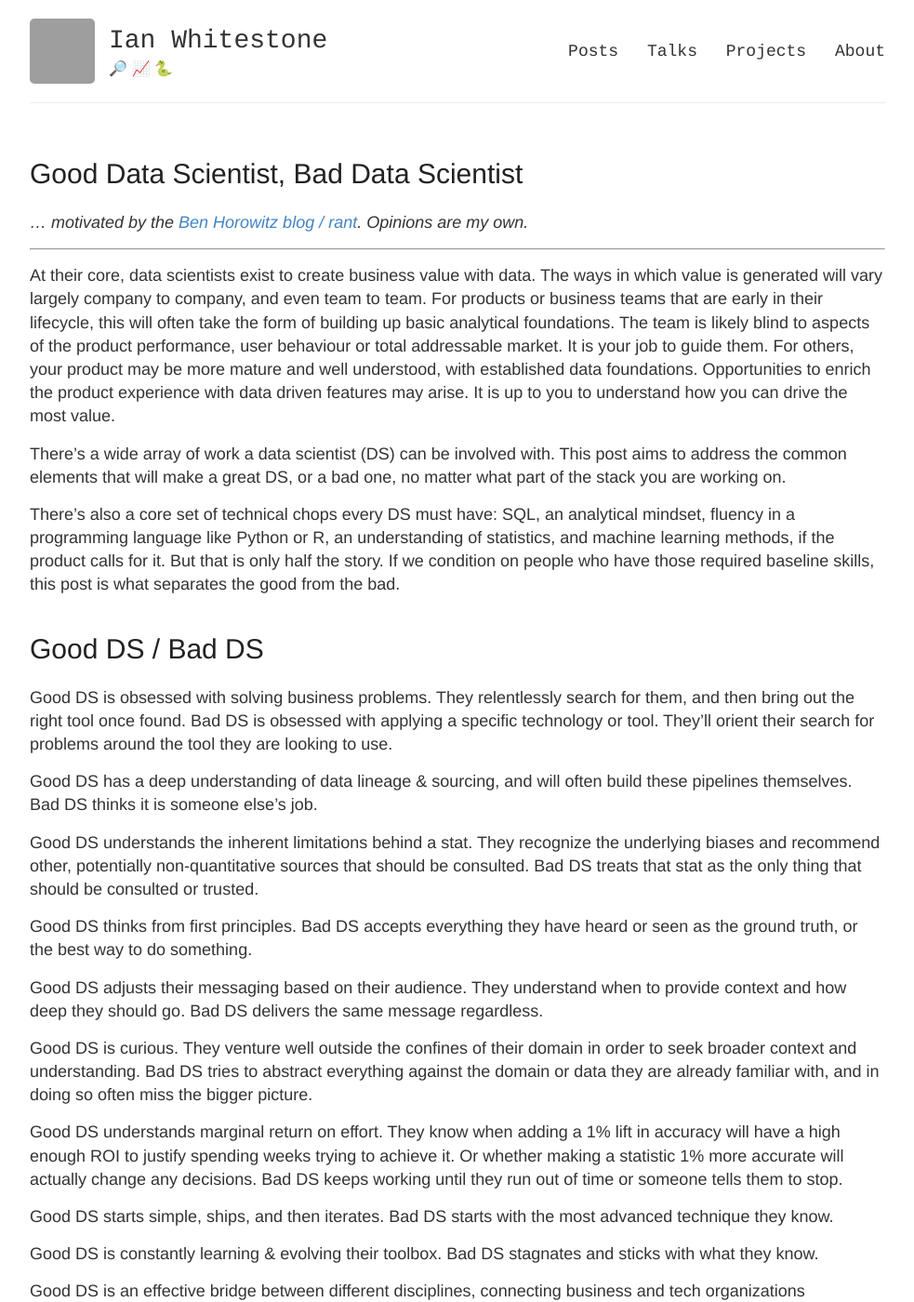
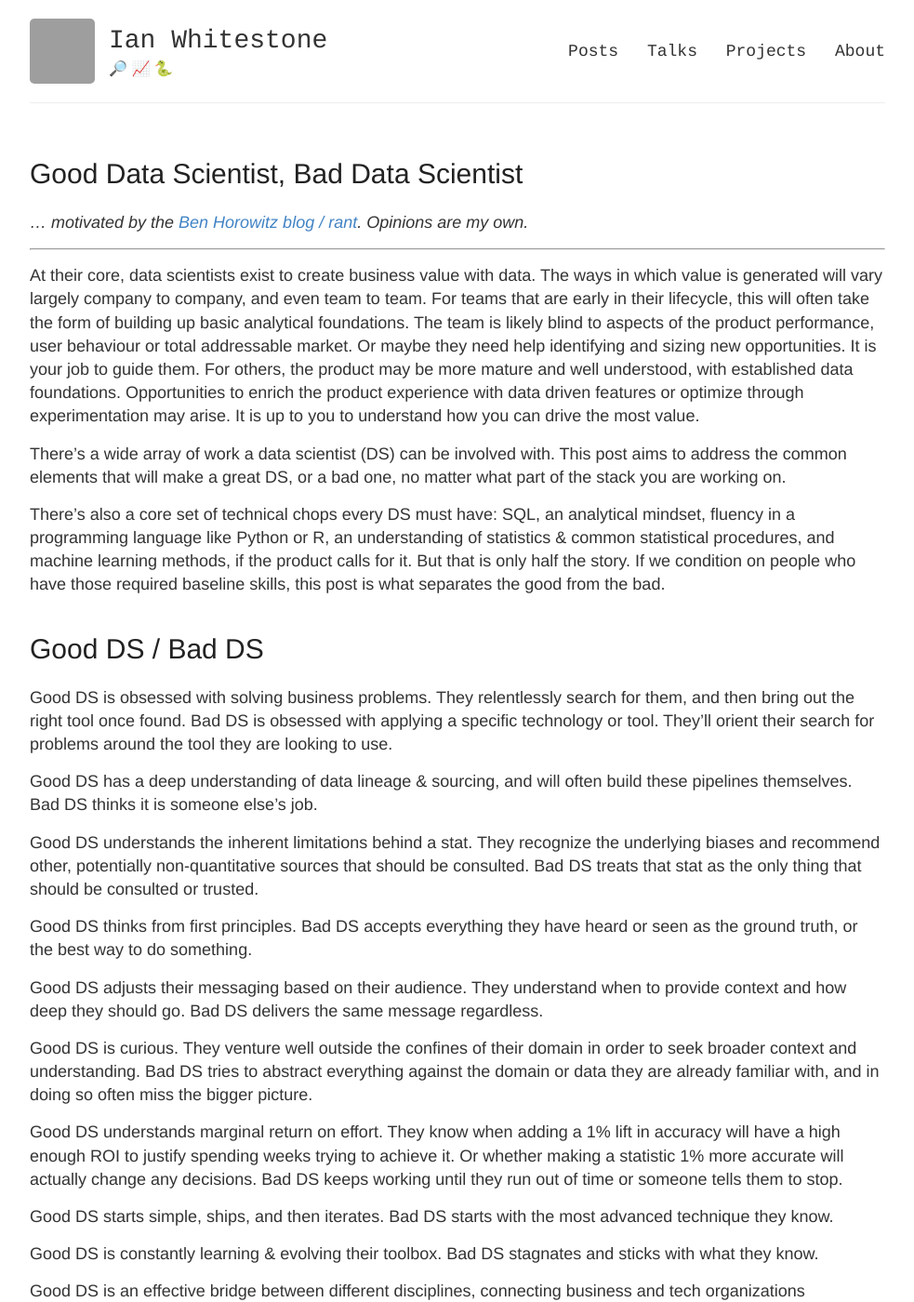
Before and after one commit to ian-whitestone/ian-whitestone.github.io, a Jekyll site: the page built from _posts/2021-05-09-good-ds-bad-ds.md, in a window 1280 px wide and 1400 px high. Shown: the whole window at 93% size, without its empty margins (148-1131 px from the left). Built offline with Jekyll 4.4.1, drawn with Linux system fonts in a browser that asks for light colours; some of the changed text lies outside the part shown; grey boxes are pictures that could not be loaded.

```diff
--- a/_posts/2021-05-09-good-ds-bad-ds.md
+++ b/_posts/2021-05-09-good-ds-bad-ds.md
@@ -12,11 +12,11 @@ comments: False
 
 <hr>
 
-At their core, data scientists exist to create business value with data. The ways in which value is generated will vary largely company to company, and even team to team. For products or business teams that are early in their lifecycle, this will often take the form of building up basic analytical foundations. The team is likely blind to aspects of the product performance, user behaviour or total addressable market. It is your job to guide them. For others, your product may be more mature and well understood, with established data foundations. Opportunities to enrich the product experience with data driven features may arise. It is up to you to understand how you can drive the most value.
+At their core, data scientists exist to create business value with data. The ways in which value is generated will vary largely company to company, and even team to team. For teams that are early in their lifecycle, this will often take the form of building up basic analytical foundations. The team is likely blind to aspects of the product performance, user behaviour or total addressable market. Or maybe they need help identifying and sizing new opportunities. It is your job to guide them. For others, the product may be more mature and well understood, with established data foundations. Opportunities to enrich the product experience with data driven features or optimize through experimentation may arise. It is up to you to understand how you can drive the most value.
 
 There's a wide array of work a data scientist (DS) can be involved with. This post aims to address the common elements that will make a great DS, or a bad one, no matter what part of the stack you are working on.
 
-There's also a core set of technical chops every DS must have: SQL, an analytical mindset, fluency in a programming language like Python or R, an understanding of statistics, and machine learning methods, if the product calls for it. But that is only half the story. If we condition on people who have those required baseline skills, this post is what separates the good from the bad.
+There's also a core set of technical chops every DS must have: SQL, an analytical mindset, fluency in a programming language like Python or R, an understanding of statistics & common statistical procedures, and machine learning methods, if the product calls for it. But that is only half the story. If we condition on people who have those required baseline skills, this post is what separates the good from the bad.
 
 # Good DS / Bad DS
 
@@ -46,6 +46,8 @@ Good DS is a generalist. They can draw from different skills & tools based on th
 
 Good DS generates lots of different hypotheses and tests them. They ask a bunch of questions. Bad DS only thinks of a few and stops when they turn out to be wrong.
 
+Good DS presents insights and derives business recommendations from them. Bad DS presents numbers.
+
 Good DS understands the basics of web technology and their company's underlying tech stack. Bad DS treats this as a black box that is outside of their domain and therefore shouldn't be learned.
 
 Good DS has a deep understanding of the product or service their company offers. They understand the company business model and how their team or group contributes to the P&L. Bad DS doesn't think this is necessary.
@@ -54,8 +56,6 @@ Good DS gets their hands dirty. They actively use their product or service. They
 
 Good DS actively proposes work. They think beyond what a stakeholder may ask and generate new ideas for how data can add value. They push instead of pull. Bad DS operates purely as a question & answer service.
 
-<br>
-<br>
 <hr>
 
-Thanks to [@javier](https://twitter.com/infrahumano) for providing valuable feedback & suggestions.
+Thanks to [@javier](https://twitter.com/infrahumano) & [@rohit](https://twitter.com/amishrarohit) for providing valuable feedback & suggestions.
```
